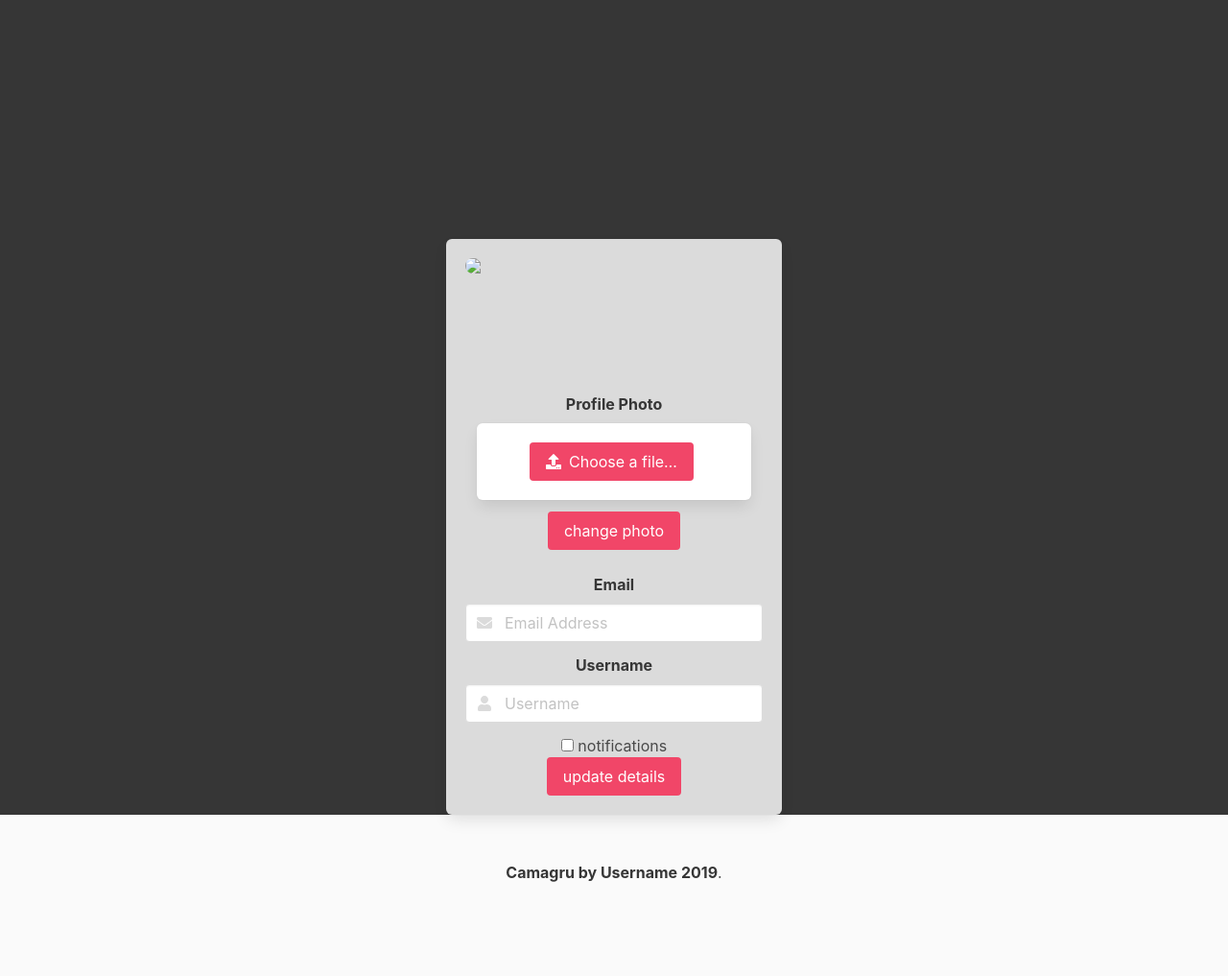
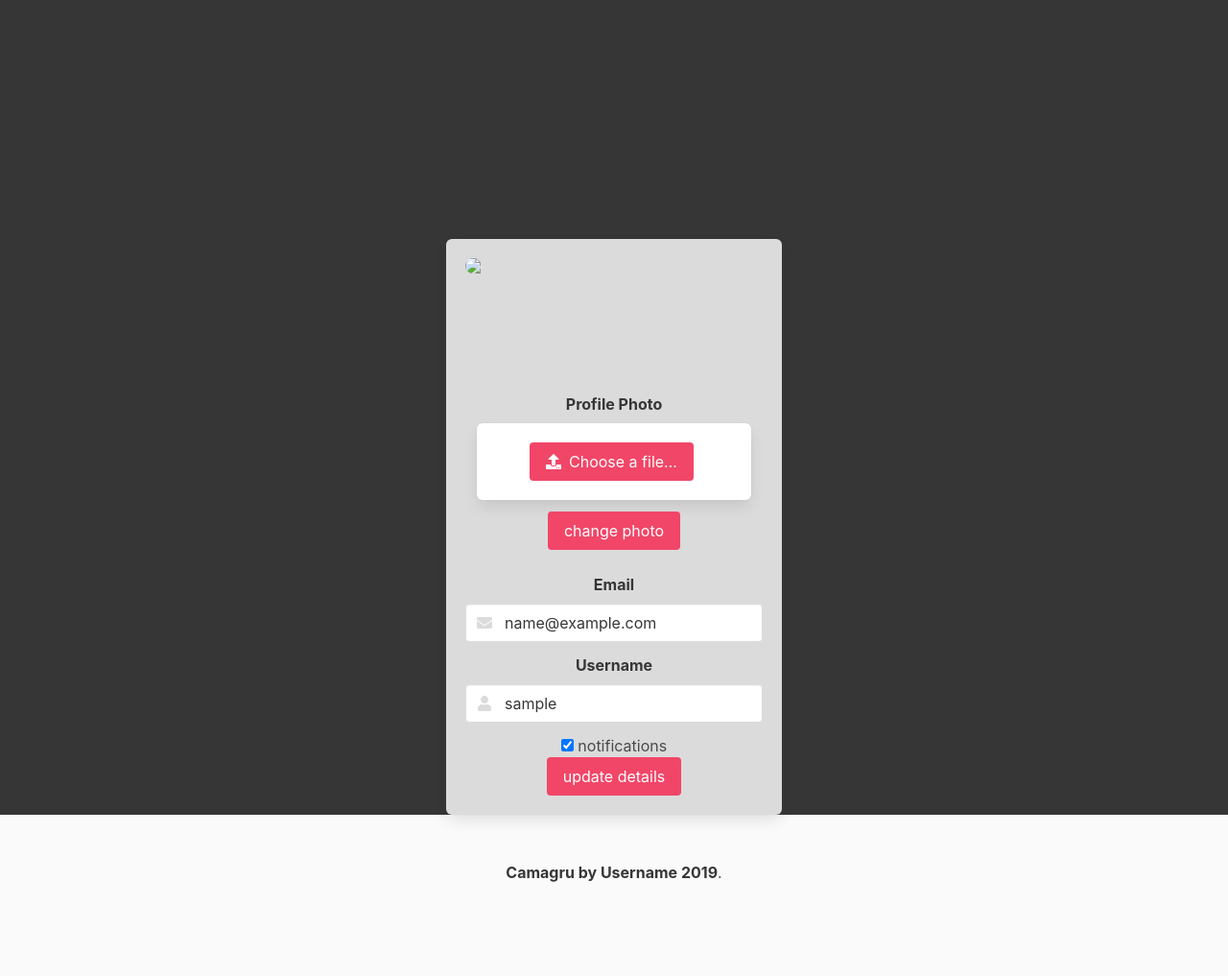
Before and after one commit to MattGerber/Camagru, a PHP site: page /camagru/changeDetails.php in a window 1280 px wide. Shown: the part 61-1078 px from the top of the page at 96% size. Run offline with PHP 8.4, Linux system fonts and the light colour scheme; the visitor is signed in with stand-in values (Sample User, id 1); a stand-in replaces the project's code that opens the database connection; some libraries are stand-ins or nearby versions.

Commit message:
fixed things

```diff
--- a/changeDetails.php
+++ b/changeDetails.php
@@ -37,7 +37,7 @@
 <div class="field">
 				<label class="label">Email</label>
 					<div class="control has-icons-left has-icons-right">
-						<input class="input" name="email" type="email" placeholder="Email Address" <?php if(isset($_GET['mail'])){echo "value=".$_GET['mail'];} ?>>
+						<input class="input" name="email" type="email" placeholder="Email Address" <?php if(isset($_SESSION['email'])){echo "value=".$_SESSION['email'];} ?>>
 						<span class="icon is-small is-left">
 							<i class="fas fa-envelope"></i>
 						</span>
@@ -46,13 +46,13 @@
 <div class="field">
 				<label class="label">Username</label>
 					<div class="control has-icons-left has-icons-right">
-						<input class="input" name="username" type="text" placeholder="Username" <?php if(isset($_GET['uid'])){echo "value=".$_GET['uid'];} ?>>
+						<input class="input" name="username" type="text" placeholder="Username" <?php if(isset($_SESSION['username'])){echo "value=".$_SESSION['username'];} ?>>
 						<span class="icon is-small is-left">
 							<i class="fas fa-user"></i>
 						</span>
                     </div>
 </div>
-<input type="checkbox" name="notifications"> notifications
+<input type="checkbox" name="notifications" <?php if($_SESSION['verified'] == 2){echo "checked";} ?>> notifications
 <br />
 <button type="submit" name = "change-submit" value="yes" class="button is-danger">update details</button>
 </form>
--- a/functions/comment.func.php
+++ b/functions/comment.func.php
@@ -17,7 +17,7 @@
 		$select->execute();
 
 		$data = $select->fetch();
-		if ($data['verified'] == 1){
+		if ($data['verified'] == 2){
 			print_r($data);
 			sendmailnotification($data['email'], "commented on", $data['imageid'], $user);
 
--- a/functions/login.func.php
+++ b/functions/login.func.php
@@ -19,7 +19,7 @@
 
 			$data = $select->fetch();
 			// print_r($data);
-			if ($data['verified'] != 1){
+			if ($data['verified'] == 0){
 				header("location: ../index.php?error=accountnotverified&email=".$email);
 				exit();
 			}
@@ -34,6 +34,7 @@
 				$_SESSION['username'] = $data['username'];
 				$_SESSION['pic'] = $data['picturesource'];
 				$_SESSION['passwd'] = $data['password'];
+				$_SESSION['verified'] = $data['verified'];
 				header("location:../gallery.php");
 			}
 			else {
--- a/functions/updateinfo.func.php
+++ b/functions/updateinfo.func.php
@@ -40,6 +40,7 @@
 			$update->execute();
 			$_SESSION['email'] = $email;
 			$_SESSION['username'] = $username;
+			$_SESSION['verified'] =  $check;
 
 			header("location:../changeDetails.php");
 
--- a/functions/verify.func.php
+++ b/functions/verify.func.php
@@ -17,7 +17,7 @@
 			$data = $select->fetch();
 			$token = $data['token'];
 			if ($token == $_SESSION['token']){
-				$update = $con->prepare("UPDATE `users` SET `verified` = b'1' WHERE `users`.`username` =:username ");
+				$update = $con->prepare("UPDATE `users` SET `verified` = '2' WHERE `users`.`username` =:username ");
 				$update->bindParam(':username',$data['username']);
 				$update->execute();
 				header("location:../gallery.php");
--- a/myProfile.php
+++ b/myProfile.php
@@ -32,11 +32,11 @@
 </div>
 </div>
 </div>
-<div class="container has-text-centered">
+<!-- <div class="container has-text-centered"> -->
       <div class="box is-7 is-large has-background-dark" style="margin-top: 5px;">
         <div class="container is-large">
-		  <?php display_all_photos($_SESSION['id'],null); ?>
+          <?php display_all_photos($_SESSION['id'],null, "640px", "480px"); ?>
         </div>
 	  </div>
-</div>
+<!-- </div> -->
 </main>
--- a/profile.php
+++ b/profile.php
@@ -34,7 +34,7 @@
 <!-- <div class="container has-text-centered"> -->
       <div class="box is-7 is-large has-background-dark" style="margin-top: 5px;">
         <div class="container is-large">
-          <?php display_all_photos($_SESSION['id'],null, "640px", "480px"); ?>
+          <?php display_all_photos(getuserid($_GET['user']),null, "640px", "480px"); ?>
         </div>
 	  </div>
 <!-- </div> -->
```
Also changed, not shown: functions/changeprofilepic.func.php (+7 -5 lines).
